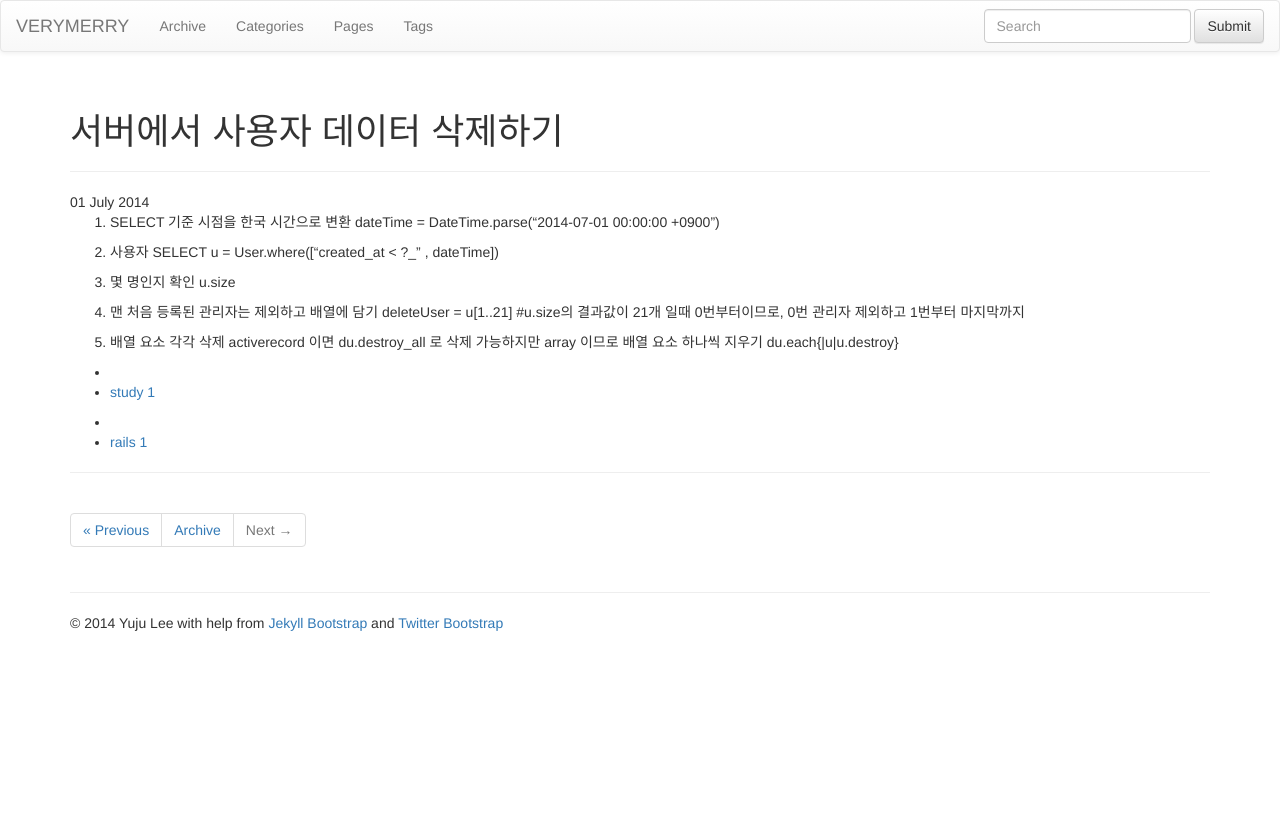
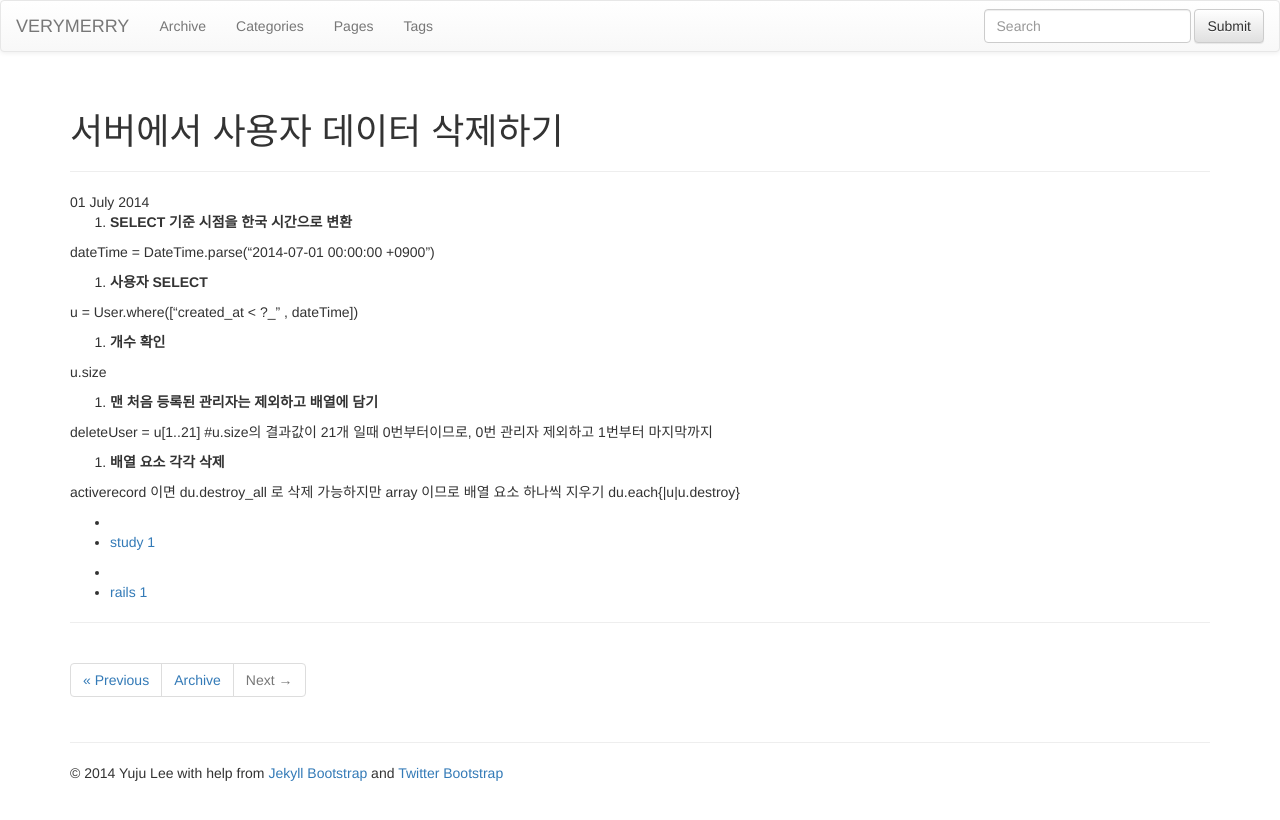
Before and after one commit to onsaemiro8318/onsaemiro8318.github.com, a Jekyll site: the page built from _posts/2014-07-01-delete-user-data-from-server.md, in a window 1280 px wide. Shown: the top 820 px of the page. Built offline with Jekyll 4.4.1, drawn with Linux system fonts in a browser that asks for light colours; nearby versions of some CDN libraries; library files that are not in the unit come from our copies.

Commit message:
editing content

```diff
--- a/_posts/2014-07-01-delete-user-data-from-server.md
+++ b/_posts/2014-07-01-delete-user-data-from-server.md
@@ -7,18 +7,23 @@
 ---
 {% include JB/setup %}
 
-1. SELECT 기준 시점을 한국 시간으로 변환
+1. **SELECT 기준 시점을 한국 시간으로 변환**
+
 dateTime = DateTime.parse("2014-07-01 00:00:00 +0900")
 
-2. 사용자 SELECT
+2. **사용자 SELECT**
+
 u = User.where(["created_at < ?_" , dateTime])
 
-3. 몇 명인지 확인
+3. **개수 확인**
+
 u.size
 
-4. 맨 처음 등록된 관리자는 제외하고 배열에 담기
+4. **맨 처음 등록된 관리자는 제외하고 배열에 담기**
+
 deleteUser = u[1..21]  #u.size의 결과값이 21개 일때 0번부터이므로, 0번 관리자 제외하고 1번부터 마지막까지
 
-5. 배열 요소 각각 삭제
+5. **배열 요소 각각 삭제**
+
 activerecord 이면 du.destroy_all 로 삭제 가능하지만 array 이므로 배열 요소 하나씩 지우기
 du.each{|u|u.destroy}
```
